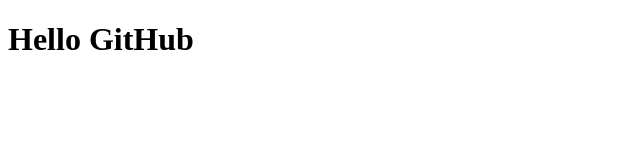
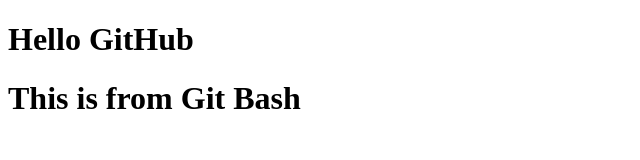
Before and after one commit to TejasMJ/Test-repository, a plain HTML site: page index.html in a window 1280 px wide. Shown: the whole page, without its empty margins (0-640 px from the left). Drawn offline with Linux system fonts and the light colour scheme.

Commit message:
Added from Git Bash

```diff
--- a/index.html
+++ b/index.html
@@ -4,6 +4,7 @@
     <meta charset="UTF-8">
     <meta name="viewport" content="width=device-width, initial-scale=1.0">
     <h1>Hello GitHub</h1>
+    <h1>This is from Git Bash</h1>
     <title>Document</title>
 </head>
 <body>
```
